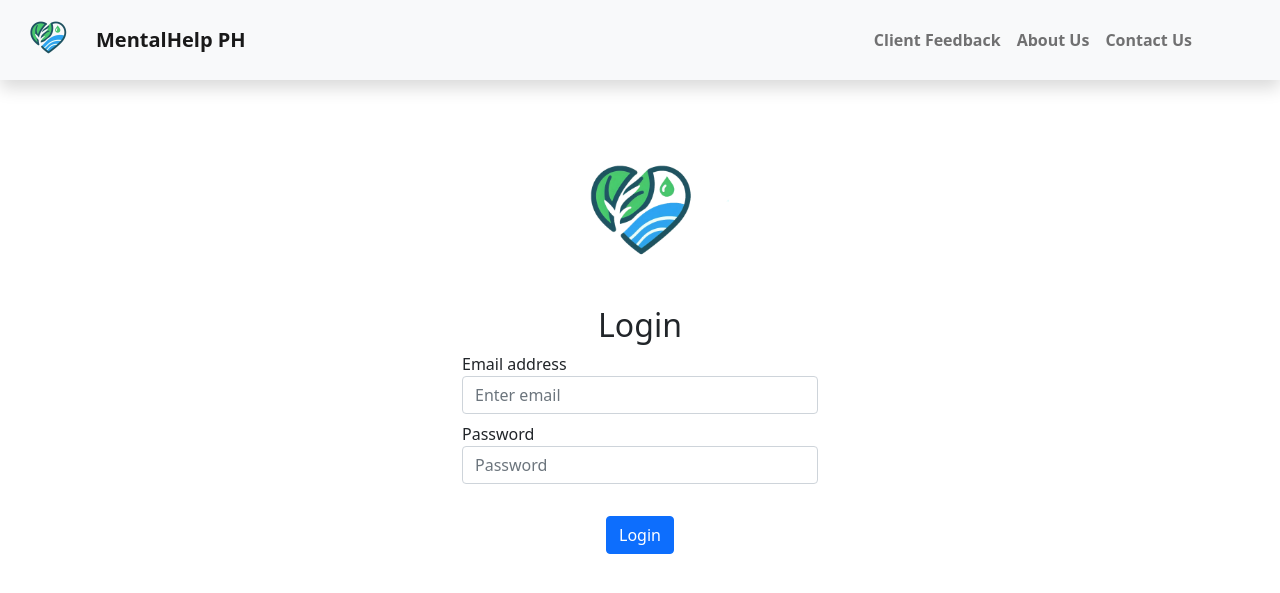
After one commit to Javabutdif/MentalHelpPh, a PHP site: page /login.php in a window 1280 px wide. The commit adds this page. Shown: the top 593 px of the page. Run offline with PHP 8.4, Linux system fonts and the light colour scheme.

Commit message:
feat [James] : login form made

```diff
--- /dev/null
+++ b/assets/components/navbar.php
@@ -0,0 +1,24 @@
+<nav class="navbar navbar-expand-lg navbar-light bg-light shadow">
+        <img src="./assets/images/logon.png" style="height: 4rem ; width: 4rem" class="mx-3" />
+        <a class="navbar-brand" style="font-weight: bold" href="index.php">MentalHelp PH</a>
+        <button class="navbar-toggler" type="button" data-toggle="collapse" data-target="#navbarNav" aria-controls="navbarNav" aria-expanded="false" aria-label="Toggle navigation">
+            <span class="navbar-toggler-icon"></span>
+        </button>
+        <div class="collapse navbar-collapse" style="padding-right: 5rem; font-weight: bold " id="navbarNav">
+
+            <ul class="navbar-nav ms-auto ">
+
+                <li class="nav-item active" >
+                    <a class="nav-link " href="#">Client Feedback </a>
+                </li>
+                <li class="nav-item">
+                    <a class="nav-link" href="#">About Us</a>
+                </li>
+                <li class="nav-item">
+                    <a class="nav-link" href="#">Contact Us</a>
+                </li>
+
+            </ul>
+
+        </div>
+    </nav>
--- a/assets/css/styles.css
+++ b/assets/css/styles.css
@@ -20,3 +20,7 @@ background: linear-gradient(90deg, rgba(0,166,81,1) 0%, rgba(141,198,63,1) 100%)
     width: 50rem;
 
 }
+.login-start :hover{
+    background: white;
+    color: black;
+}
--- /dev/null
+++ b/login.php
@@ -0,0 +1,46 @@
+<!DOCTYPE html>
+<html lang="en">
+<head>
+    <meta charset="UTF-8">
+    <meta name="viewport" content="width=device-width, initial-scale=1.0">
+    <title>MentalHelp PH | Login</title>
+    <link rel="stylesheet" href="./assets/css/styles.css">
+    <?php
+    require './assets/css/bootstrap.php';
+    ?>
+</head>
+<body>
+<?php
+    require './assets/components/navbar.php';
+    ?>
+
+<div class="container mt-5 ">
+        <div class="row justify-content-center ">
+            <div class="col-md-4 ">
+                <div class="text-center">
+                <img src="./assets/images/logon.png" class="img-fluid h-50 w-50 ">
+</div>
+                <h2 class="text-center">Login</h2>
+                <form>
+                    <div class="form-group my-2">
+                        <label for="email">Email address</label>
+                        <input type="email" class="form-control" id="email" placeholder="Enter email">
+                    </div>
+                    <div class="form-group my-2">
+                        <label for="password">Password</label>
+                        <input type="password" class="form-control" id="password" placeholder="Password">
+                    </div>
+                    <div class="text-center">
+                    <button type="submit" class="btn btn-primary btn-block mt-4 ">Login</button>
+</div>
+                </form>
+            </div>
+        </div>
+    </div>
+
+    <?php
+require './assets/js/bootstrap.php';
+?>
+
+</body>
+</html>
```
Also changed, not shown: index.php (+2 -26 lines), assets/images/logo.jpg (added), assets/images/logon.png (added).
